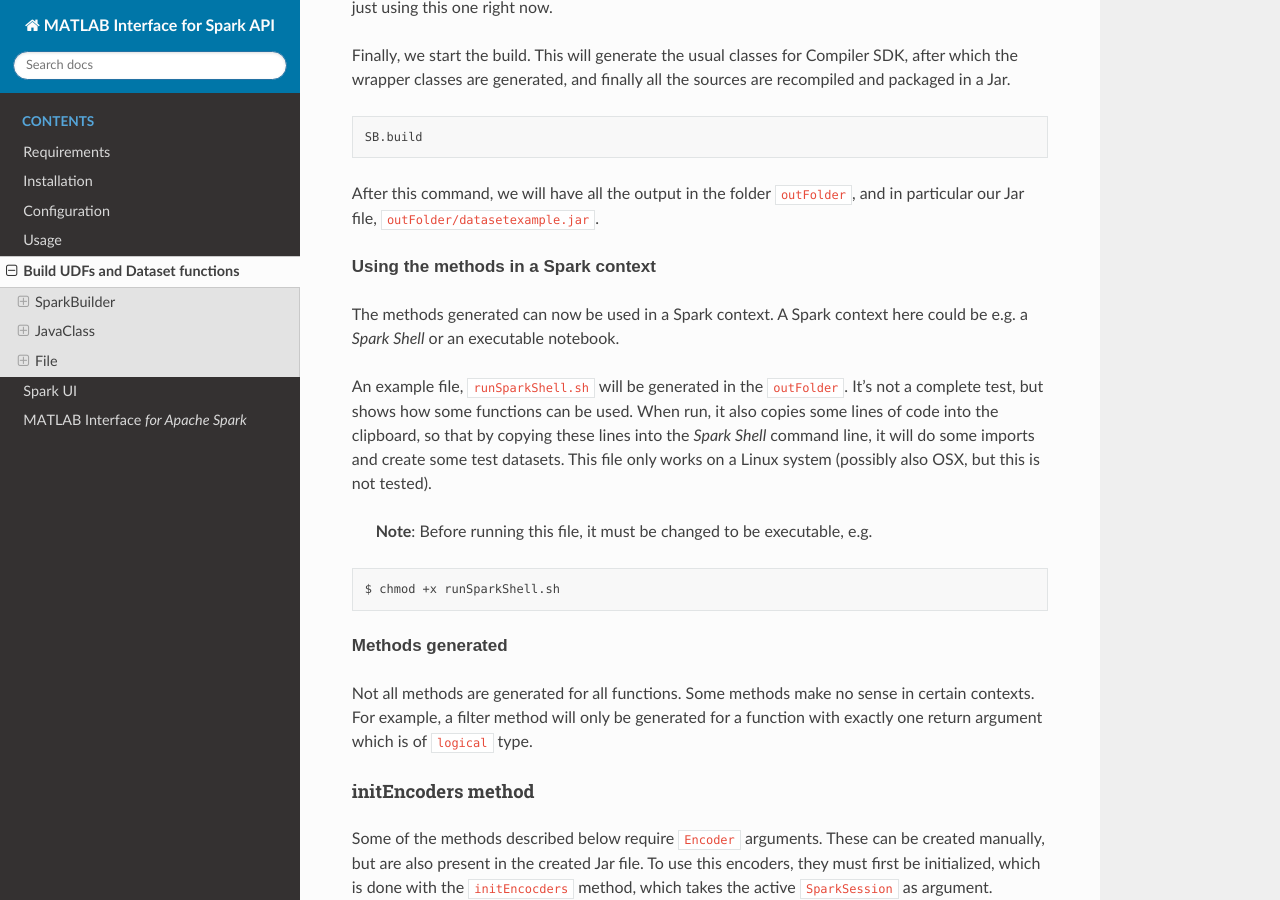
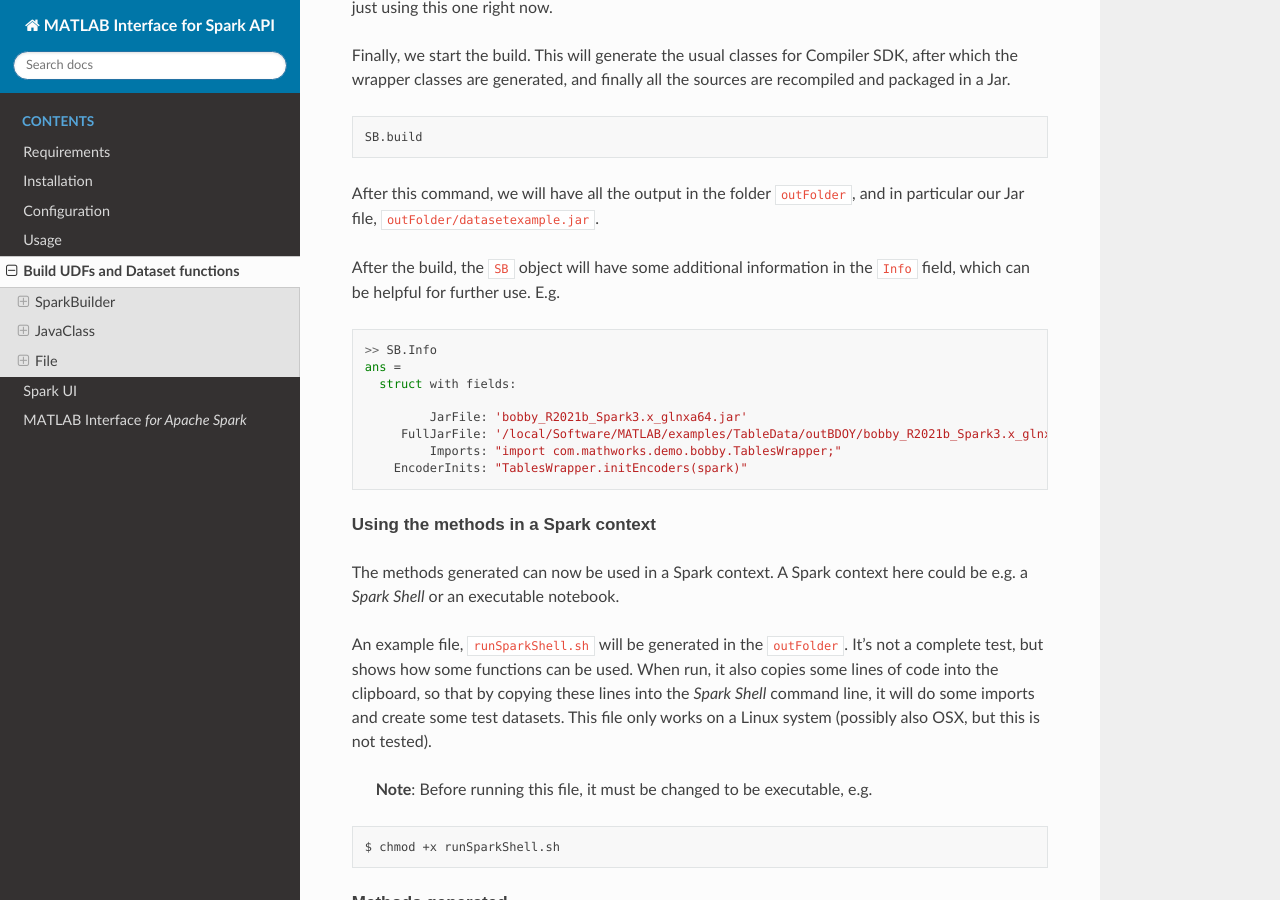
Before and after one commit to mathworks-ref-arch/matlab-spark-api, a Sphinx documentation site: the page built from Documentation/SparkBuilder.md, in a window 1280 px wide and 900 px high, scrolled down 1564 px. Built offline with Sphinx 7.4.7 and the Read the Docs theme 2.0.0, drawn with Linux system fonts in a browser that asks for light colours; pages that are not in the unit, such as notebooks, are missing from menus.

````diff
--- a/Documentation/SparkBuilder.md
+++ b/Documentation/SparkBuilder.md
@@ -72,6 +72,18 @@ SB.build
 After this command, we will have all the output in the folder `outFolder`, and in
 particular our Jar file, `outFolder/datasetexample.jar`.
 
+After the build, the `SB` object will have some additional information in the `Info`
+field, which can be helpful for further use. E.g.
+```matlab
+>> SB.Info
+ans =
+  struct with fields:
+
+         JarFile: 'bobby_R2021b_Spark3.x_glnxa64.jar'
+     FullJarFile: '/local/Software/MATLAB/examples/TableData/outBDOY/bobby_R2021b_Spark3.x_glnxa64.jar'
+         Imports: "import com.mathworks.demo.bobby.TablesWrapper;"
+    EncoderInits: "TablesWrapper.initEncoders(spark)"
+```
 
 ### Using the methods in a Spark context
 The methods generated can now be used in a Spark context. A Spark context here could
````
Also changed, not shown: RELEASENOTES.md (+4 -0 lines), 3 other files.
